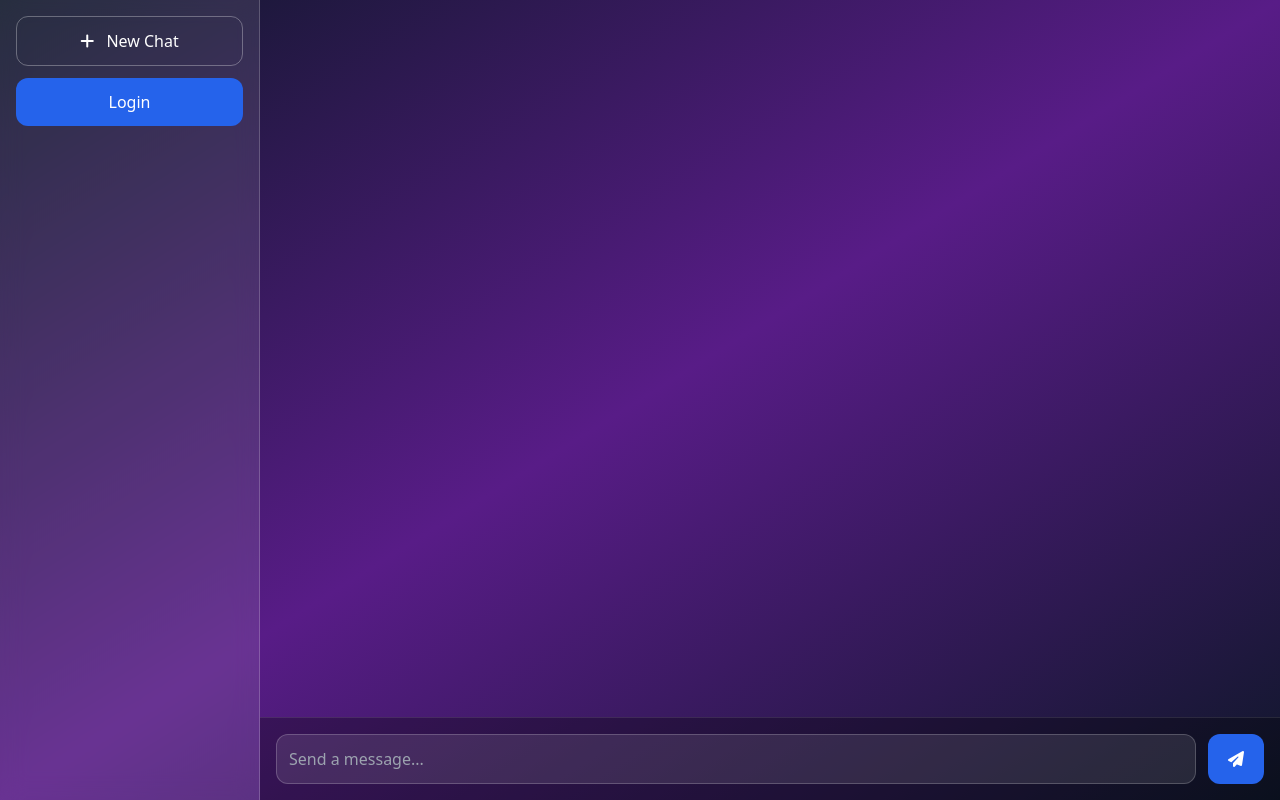
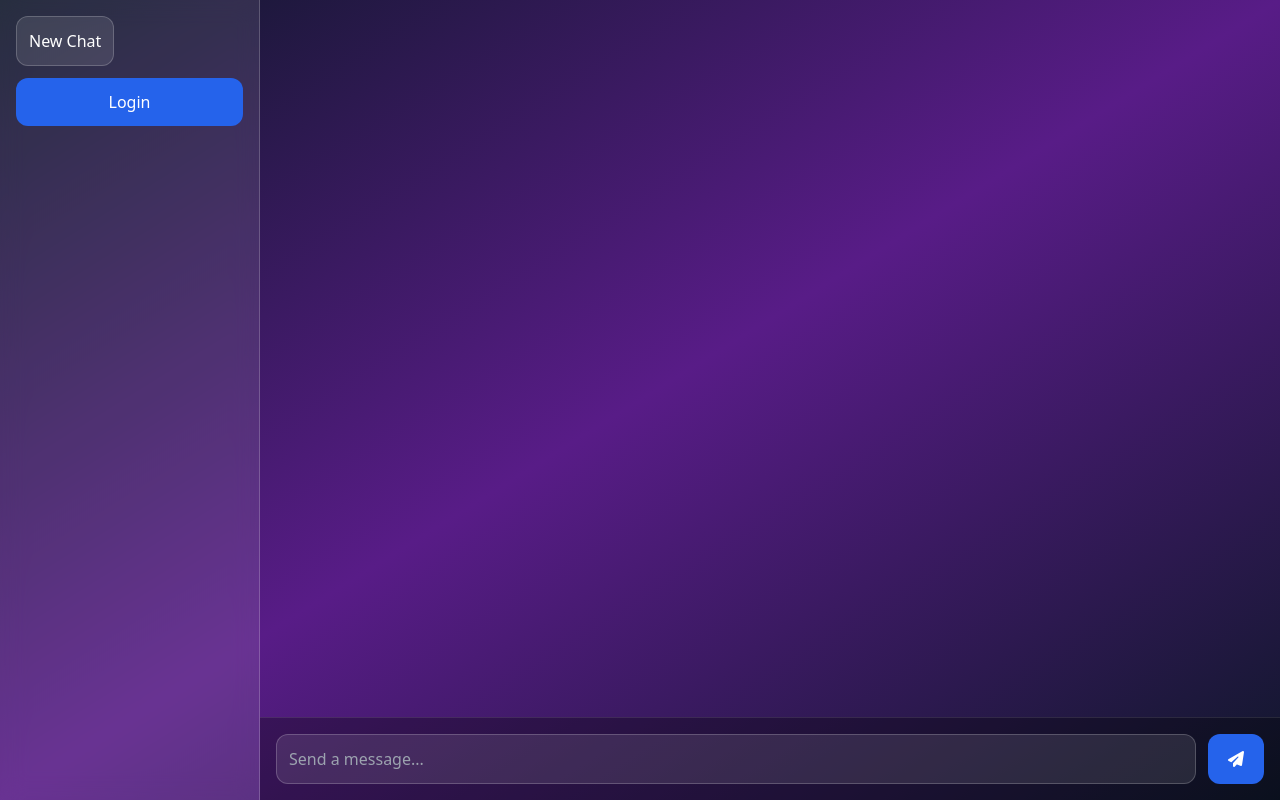
Before and after one commit to ArthurLewin-01/AiModel_attempt4, a website: page quickchat.html in a window 1280 px wide. Drawn offline with nearby package versions, Linux system fonts and the light colour scheme; no server answers.

Commit message:
Update quickchat.html

```diff
--- a/quickchat.html
+++ b/quickchat.html
@@ -34,7 +34,7 @@ to { opacity:1; transform: translateY(0); }
 
 <body class="bg-gradient-to-br from-slate-900 via-purple-900 to-slate-900 text-white min-h-screen">
 
-<div class="flex h-screen overflow-hidden">
+<div class="flex h-screen w-full">
 
 <!-- MOBILE MENU BUTTON -->
 
@@ -48,13 +48,12 @@ class="md:hidden fixed top-4 left-4 z-50 bg-white/20 p-3 rounded-xl">
 <!-- SIDEBAR -->
 
 <div id="sidebar"
-class="fixed md:relative w-[260px] h-full bg-white/10 backdrop-blur-md border-r border-white/20 flex flex-col transform -translate-x-full md:translate-x-0 transition-transform duration-300 z-40">
+class="w-[70px] sm:w-[200px] md:w-[260px] bg-white/10 backdrop-blur-md border-r border-white/20 flex flex-col">
 
 <div class="p-4 space-y-3">
 
 <button id="newChatBtn"
-class="w-full p-3 rounded-xl border border-white/30 hover:bg-white/20">
-
+class="flex-1 p-2 md:p-3 text-sm md:text-base rounded-xl bg-white/10 border border-white/20"
 <i class="fas fa-plus mr-2"></i>
 New Chat
 
```
